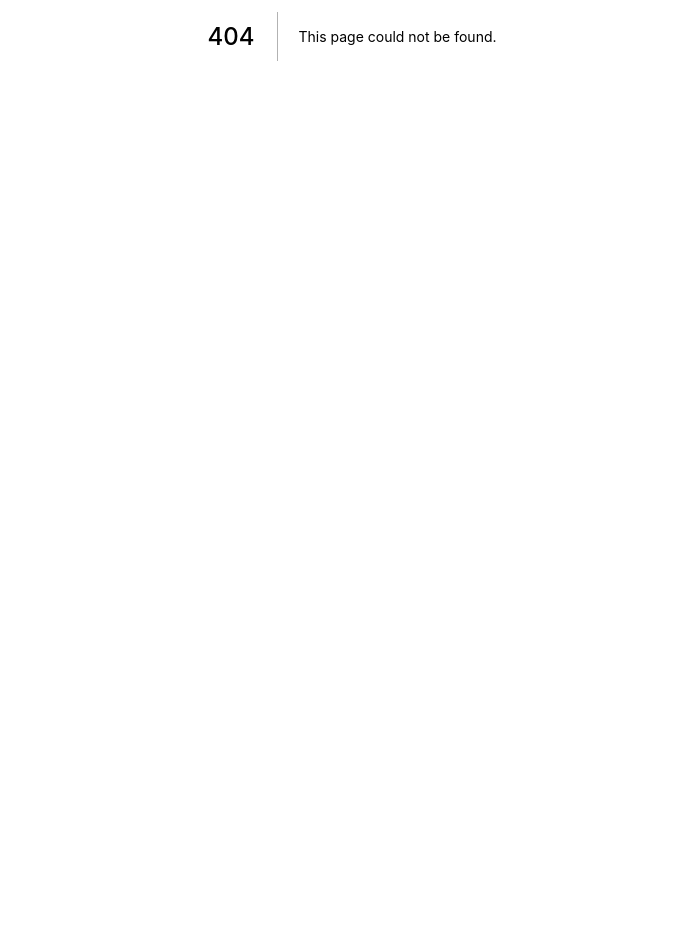
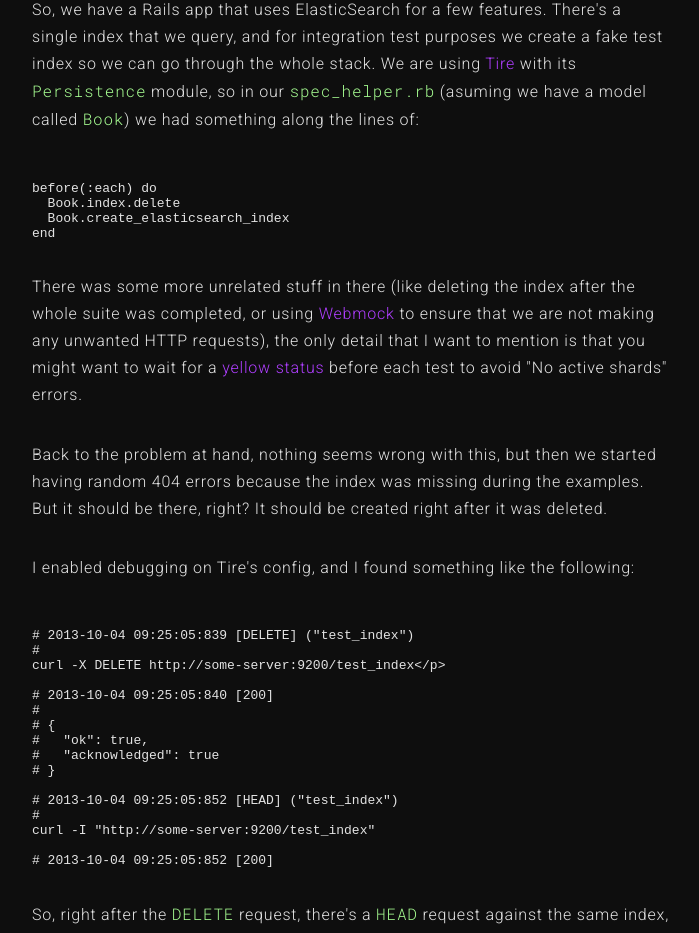
Before and after one commit to julioolvr/me, a Next.js app: page /b/2013/10/07/elasticsearch-recreate-index-tests in a window 1280 px wide. Before the commit this address had no page. Shown: the part 364-1297 px from the top of the page, without its empty margins (288-987 px from the left). Before the commit the page ends 800 px from the top, so only its background shows below. Built offline with nearby package versions, Linux system fonts and the light colour scheme.

Commit message:
Elasticsearch post

```diff
--- /dev/null
+++ b/pages/b/2013/10/07/elasticsearch-recreate-index-tests.js
@@ -0,0 +1,153 @@
+import PostLayout from '~/components/postLayout';
+
+const Post = () => {
+  return (
+    <PostLayout
+      title="Recreate ElasticSearch index for integration testing"
+      date="2013-10-07"
+      langs={['en']}
+    >
+      {() => (
+        <div>
+          <p>
+            I fought against this for most of last week so now that I solved it
+            I figured I could share it with the rest of the world (not that I
+            had much fun running tons of Jenkins' builds to see if it was
+            fixed...).
+          </p>
+
+          <p>
+            So, we have a Rails app that uses ElasticSearch for a few features.
+            There's a single index that we query, and for integration test
+            purposes we create a fake test index so we can go through the whole
+            stack. We are using{' '}
+            <a href="https://github.com/karmi/retire">Tire</a> with its{' '}
+            <code>Persistence</code> module, so in our{' '}
+            <code>spec_helper.rb</code> (asuming we have a model called{' '}
+            <code>Book</code>) we had something along the lines of:
+          </p>
+
+          <pre>{`
+before(:each) do
+  Book.index.delete
+  Book.create_elasticsearch_index
+end
+`}</pre>
+
+          <p>
+            There was some more unrelated stuff in there (like deleting the
+            index after the whole suite was completed, or using{' '}
+            <a href="https://github.com/bblimke/webmock">Webmock</a> to ensure
+            that we are not making any unwanted HTTP requests), the only detail
+            that I want to mention is that you might want to wait for a{' '}
+            <a href="https://github.com/karmi/retire/issues/537#issuecomment-11124205">
+              yellow status
+            </a>{' '}
+            before each test to avoid "No active shards" errors.
+          </p>
+
+          <p>
+            Back to the problem at hand, nothing seems wrong with this, but then
+            we started having random 404 errors because the index was missing
+            during the examples. But it should be there, right? It should be
+            created right after it was deleted.
+          </p>
+
+          <p>
+            I enabled debugging on Tire's config, and I found something like the
+            following:
+          </p>
+
+          <pre>{`
+# 2013-10-04 09:25:05:839 [DELETE] ("test_index")
+#
+curl -X DELETE http://some-server:9200/test_index</p>
+
+# 2013-10-04 09:25:05:840 [200]
+#
+# {
+#   "ok": true,
+#   "acknowledged": true
+# }
+
+# 2013-10-04 09:25:05:852 [HEAD] ("test_index")
+#
+curl -I "http://some-server:9200/test_index"
+
+# 2013-10-04 09:25:05:852 [200]
+`}</pre>
+
+          <p>
+            So, right after the <code>DELETE</code> request, there's a{' '}
+            <code>HEAD</code> request against the same index, which returns 200.
+          </p>
+
+          <p>What.</p>
+
+          <p>
+            First of all, the <code>HEAD</code> request comes from Tire doing{' '}
+            <a href="http://rubydoc.info/github/karmi/tire/master/Tire/Model/Indexing/ClassMethods#create_elasticsearch_index-instance_method">
+              an existence check before creating the index
+            </a>. Makes sense. But why would it return 200 if the{' '}
+            <code>DELETE</code> request that came just before that one returned
+            a 200 ok everything is perfect response?
+          </p>
+
+          <p>
+            Well, help comes from{' '}
+            <a href="http://stackoverflow.com/questions/19182682/elasticsearch-async-delete-200-just-after-deleting-index-in-rails-app/19224515">
+              the great people at StackOverflow
+            </a>. First comment: turns out{' '}
+            <a href="http://www.elasticsearch.org/guide/en/elasticsearch/reference/current/modules-http.html">
+              the entire ES HTTP API is asynchronous
+            </a>. So yeah, I get the 200 for the <code>DELETE</code> request but
+            the index wasn't necessarily deleted yet. So, what do we do? Follow
+            the suggestion at the accepted answer for that question: poll ES
+            until we are sure that the index was deleted.
+          </p>
+
+          <p>So, in our Tire initializer, I added:</p>
+
+          <pre>{`
+Tire::Index.class_eval do
+  def ensure_deleted
+    5.times do
+      return true unless exists?
+    end
+
+    raise "The ElasticSearch index wasn't successfully deleted."
+  end
+end
+          `}</pre>
+
+          <p>And then modified the hooks to look like:</p>
+
+          <pre>{`
+before(:each) do
+  Book.index.ensure_deleted
+  Book.create_elasticsearch_index
+end
+
+after(:each) do
+  Book.index.delete
+end
+            `}</pre>
+
+          <p>
+            So basically, we check five times to see if the index was deleted. I
+            didn't show the whole log, but in all the failures only one request
+            returned the fake 200 after the <code>DELETE</code>, the next one
+            always returned 404 correctly, so limiting it to 5 tries made sense.
+          </p>
+
+          <p>
+            That's it! I hope this can save someone some time and the anger
+            against the world that I went through.
+          </p>
+        </div>
+      )}
+    </PostLayout>
+  );
+};
+
+export default Post;
```
